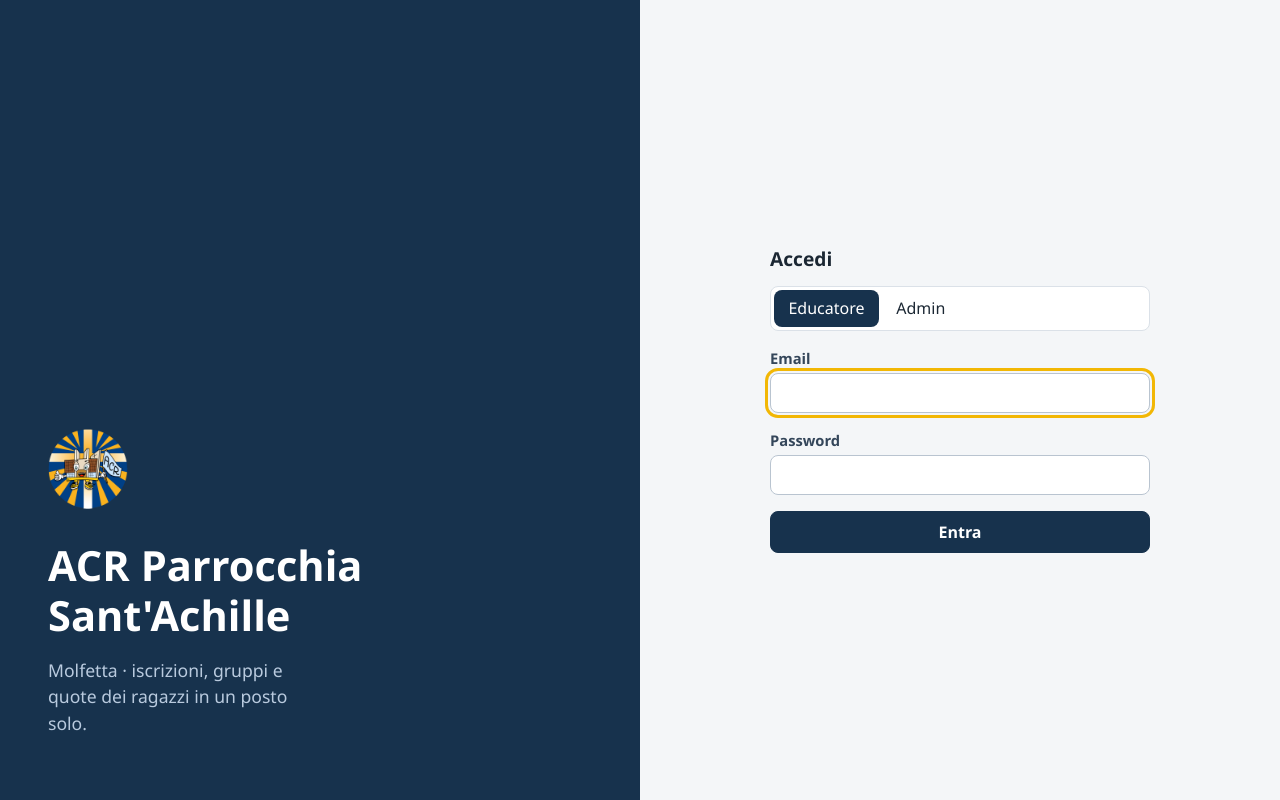
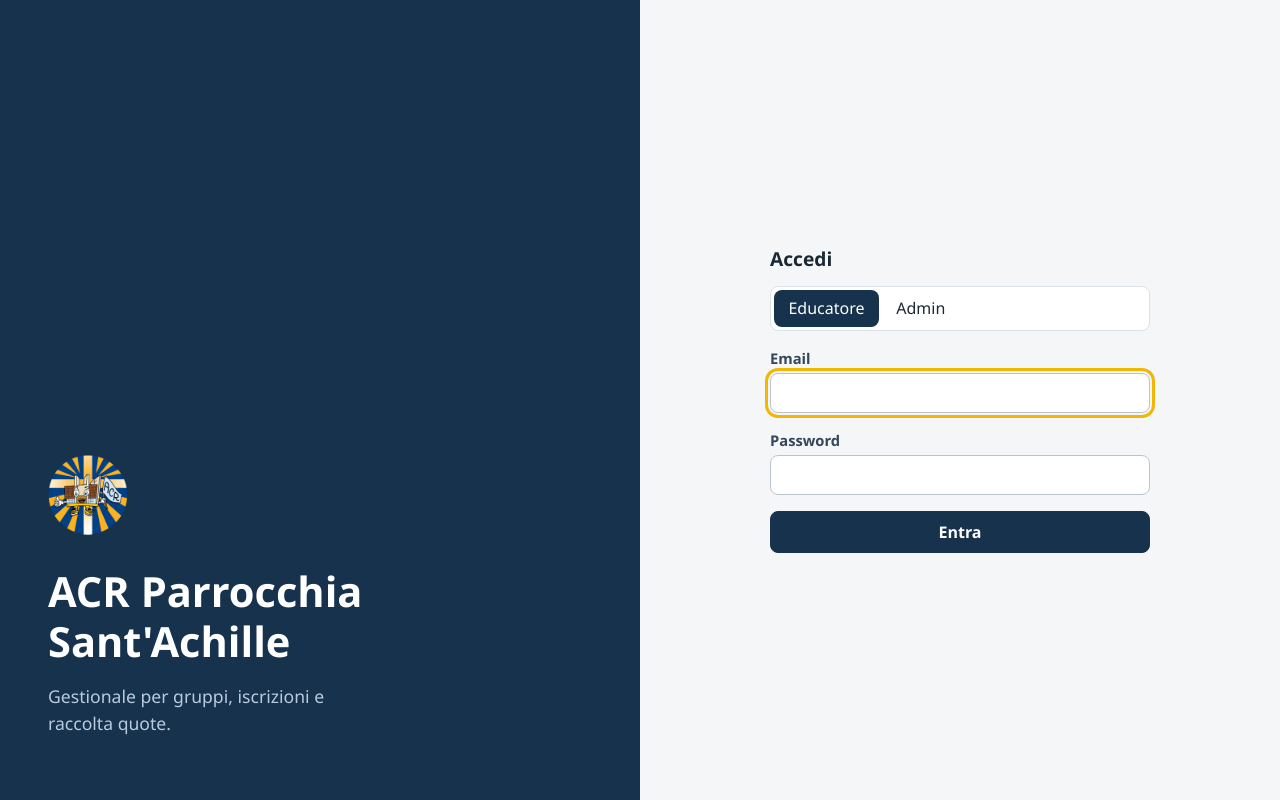
Before and after one commit to gadaletagiovanni96-crypto/acr-gestionale, a React (Vite) app in the folder client/: page /login in a window 1280 px wide. Built offline with nearby package versions, Linux system fonts and the light colour scheme.

Commit message:
lieve modifica login

```diff
--- a/client/src/pages/Login.jsx
+++ b/client/src/pages/Login.jsx
@@ -20,7 +20,7 @@ export default function Login() {
       <section className="login-side">
         <img src="/logo.png" alt="Logo ACR" className="login-logo" />
         <h1>ACR Parrocchia Sant'Achille</h1>
-        <p>Molfetta · iscrizioni, gruppi e quote dei ragazzi in un posto solo.</p>
+        <p>Gestionale per gruppi, iscrizioni e raccolta quote.</p>
       </section>
       <form className="login-form" onSubmit={submit}>
         <h2>Accedi</h2>
```
